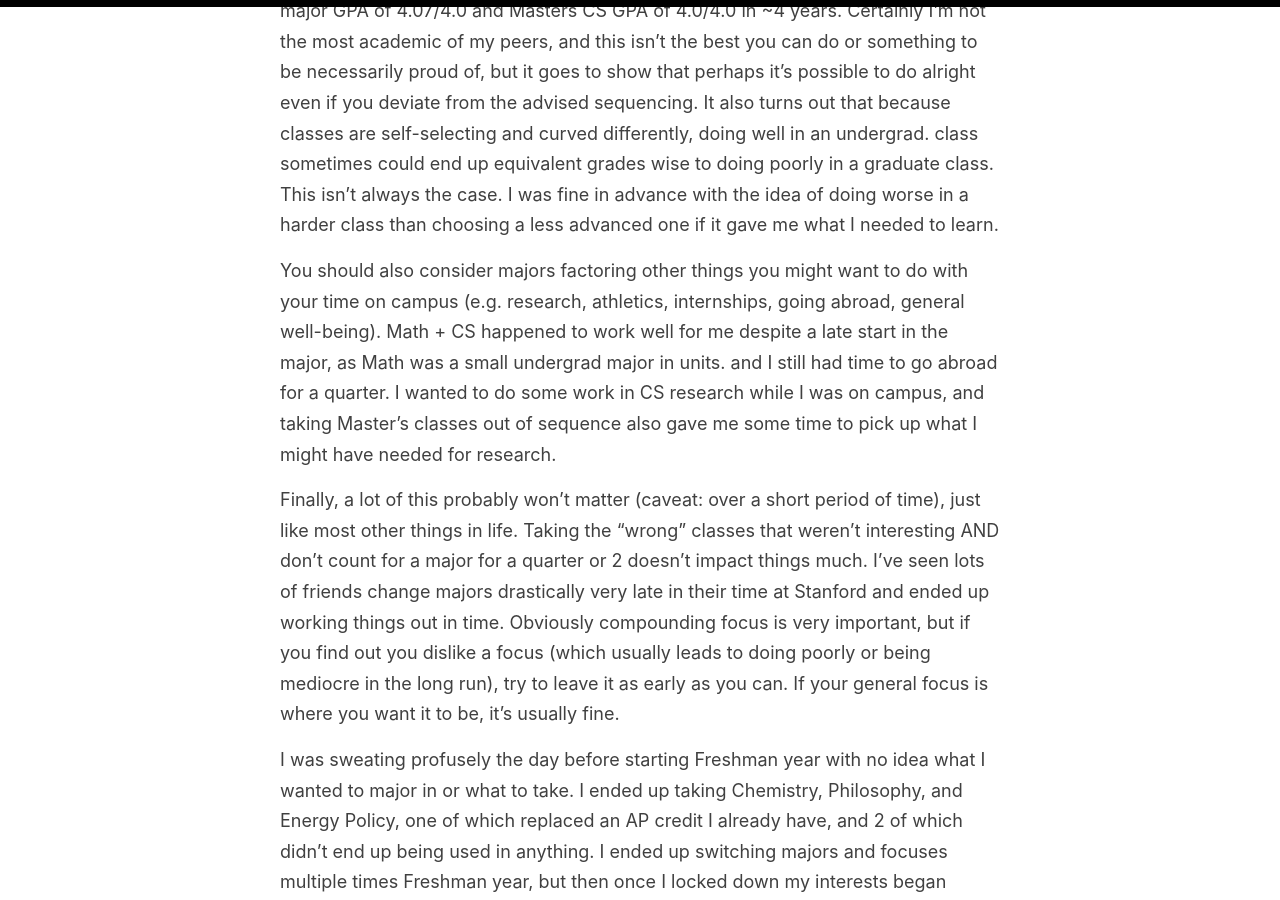
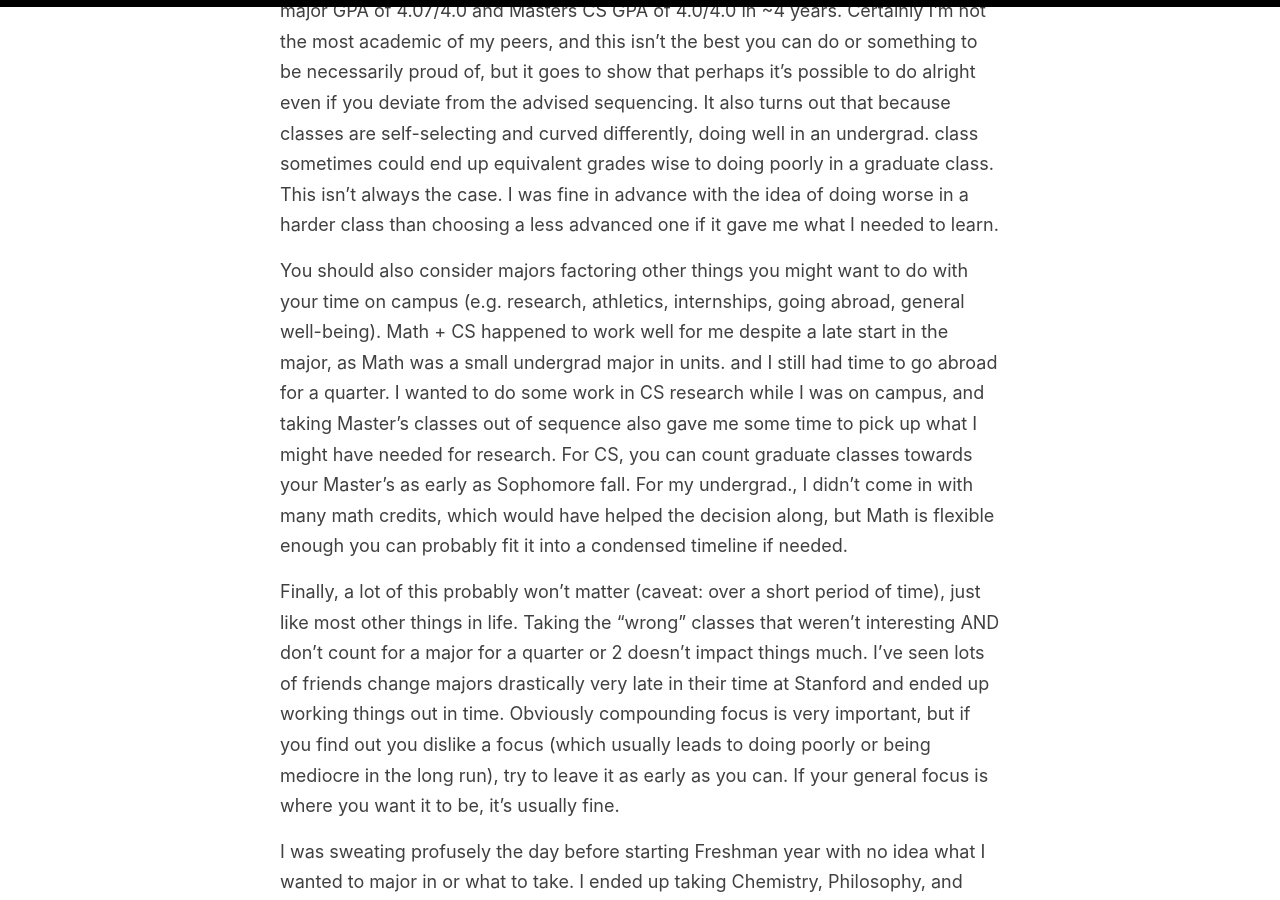
Before and after one commit to evazhang612/sokt-landing, a Jekyll site: the page built from _pages/wtt.md, in a window 1280 px wide and 900 px high, scrolled down 1823 px. Built offline with Jekyll 4.4.1, drawn with Linux system fonts in a browser that asks for light colours; nearby versions of some CDN libraries; library files that are not in the unit come from our copies.

Commit message:
Adding course pages.

```diff
--- a/_pages/wtt.md
+++ b/_pages/wtt.md
@@ -22,7 +22,7 @@ The approach in the other direction which work well for most people is to take i
 
 If you care about how this approach impacted my grades, I graduated with a Math major GPA of 4.07/4.0 and Masters CS GPA of 4.0/4.0 in \~4 years. Certainly I'm not the most academic of my peers, and this isn't the best you can do or something to be necessarily proud of, but it goes to show that perhaps it's possible to do alright even if you deviate from the advised sequencing. It also turns out that because classes are self-selecting and curved differently, doing well in an undergrad. class sometimes could end up equivalent grades wise to doing poorly in a graduate class. This isn't always the case. I was fine in advance with the idea of doing worse in a harder class than choosing a less advanced one if it gave me what I needed to learn.
 
-You should also consider majors factoring other things you might want to do with your time on campus (e.g. research, athletics, internships, going abroad, general well-being). Math + CS happened to work well for me despite a late start in the major, as Math was a small undergrad major in units. and I still had time to go abroad for a quarter. I wanted to do some work in CS research while I was on campus, and taking Master's classes out of sequence also gave me some time to pick up what I might have needed for research.
+You should also consider majors factoring other things you might want to do with your time on campus (e.g. research, athletics, internships, going abroad, general well-being). Math + CS happened to work well for me despite a late start in the major, as Math was a small undergrad major in units. and I still had time to go abroad for a quarter. I wanted to do some work in CS research while I was on campus, and taking Master's classes out of sequence also gave me some time to pick up what I might have needed for research. For CS, you can count graduate classes towards your Master's as early as Sophomore fall.  For my undergrad., I didn't come in with many math credits, which would have helped the decision along, but Math is flexible enough you can probably fit it into a condensed timeline if needed.
 
 Finally, a lot of this probably won't matter (caveat: over a short period of time), just like most other things in life. Taking the "wrong" classes that weren't interesting AND don't count for a major for a quarter or 2 doesn't impact things much. I've seen lots of friends change majors drastically very late in their time at Stanford and ended up working things out in time. Obviously compounding focus is very important, but if you find out you dislike a focus (which usually leads to doing poorly or being mediocre in the long run), try to leave it as early as you can. If your general focus is where you want it to be, it's usually fine.
 
```
